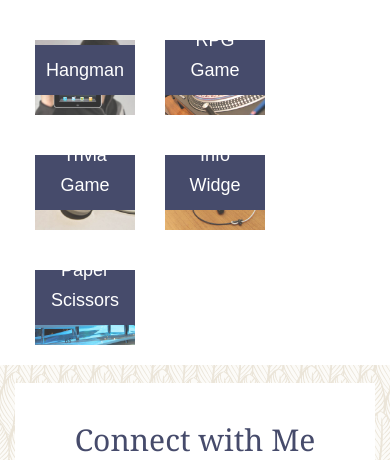
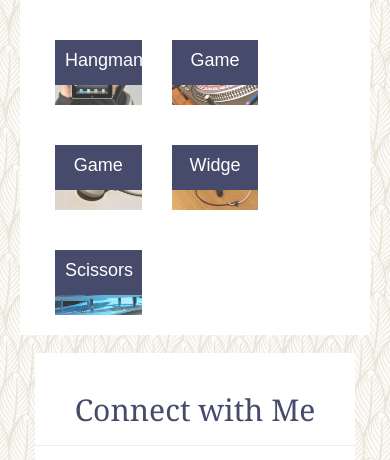
Before and after one commit to charlotteasencio/Bootstrap-Portfolio, a plain HTML site: page portfolio.html in a window 390 px wide. Shown: the part 392-852 px from the top of the page. Drawn offline with nearby package versions, Linux system fonts and the light colour scheme.

Commit message:
fixed spacing issues on main content block

```diff
--- a/assets/css/style.css
+++ b/assets/css/style.css
@@ -182,6 +182,11 @@ form{
   h3{
     font-size: 18px;
   }
+
+  .main-container{
+    margin-left: 20px;
+    margin-right: 20px;
+  }
 }
 
 @media only screen and (max-width: 768px) {
@@ -195,10 +200,20 @@ form{
   h3{
     font-size: 24px;
   }
+
+  .main-container{
+    margin-left: 20px;
+    margin-right: 20px;
+  }
 }
 
 @media only screen and (max-width: 960px) {
   #sidebar{
     margin-top: 18px;
   }
+
+  .main-container{
+    margin-left: 20px;
+    margin-right: 20px;
+  }
 }
--- a/portfolio.html
+++ b/portfolio.html
@@ -25,8 +25,9 @@
         </nav>
 
     <div class="container">
+        <div class="main-container">
             <div class="row">
-              <div class="col-xs-12 col-md-8" id:"portfoliomain">
+              <div class="col-xs-12 col-md-8">
                 <div class="page-header">
                   <h1>Portfolio</h1>
                 </div>
@@ -85,12 +86,13 @@
                     <div class="row">
                         <div class="col-xs-12">
                             <a href="https://github.com" target="_blank"><img src="assets/imgs/if_mark-github_298822.png" class="connectimg" alt="github"></a>
-                            <a href="https://www.linkedin.com/in/charlotte-asencio-7b84b164" target="_blank"><img src="assets/imgs/if_square-linkedin_317725 .png" class="connectimg" alt="linkedin"></a>
+                            <a href="https://www.linkedin.com/in/charlotte-asencio-7b84b164" target="_blank"><img src="assets/imgs/if_square-linkedin_317725.png" class="connectimg" alt="linkedin"></a>
                             <a href="https://www.stackoverflow.com" target="_blank"><img src="assets/imgs/if_overflow_386674.png" class="connectimg" alt="stackoverflow"></a>
                         </div>
                     </div>
                 </div>
                 </div>
+            </div>
         </div>
     </div>
 
```
Also changed, not shown: contact.html (+7 -6 lines), index.html (+4 -2 lines), assets/imgs/if_square-linkedin_317725.png (renamed from assets/imgs/if_square-linkedin_317725 .png), 1 other file.
